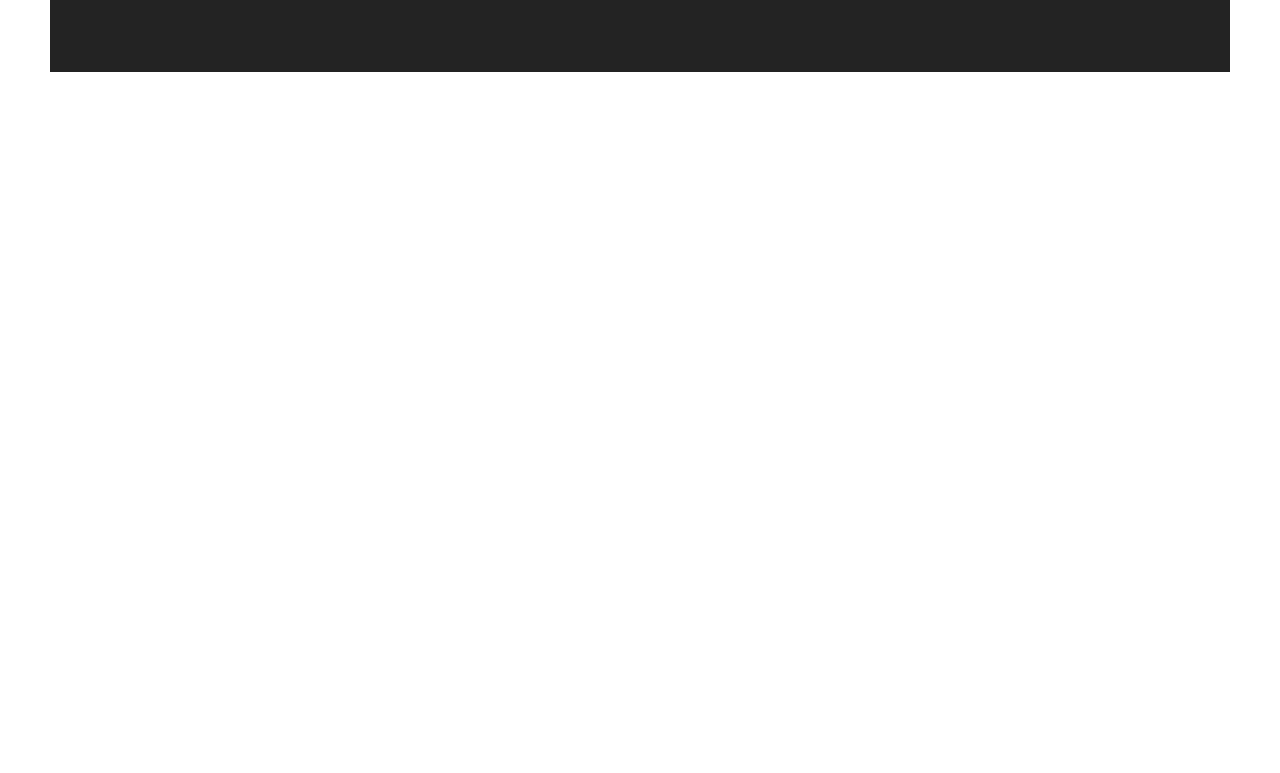
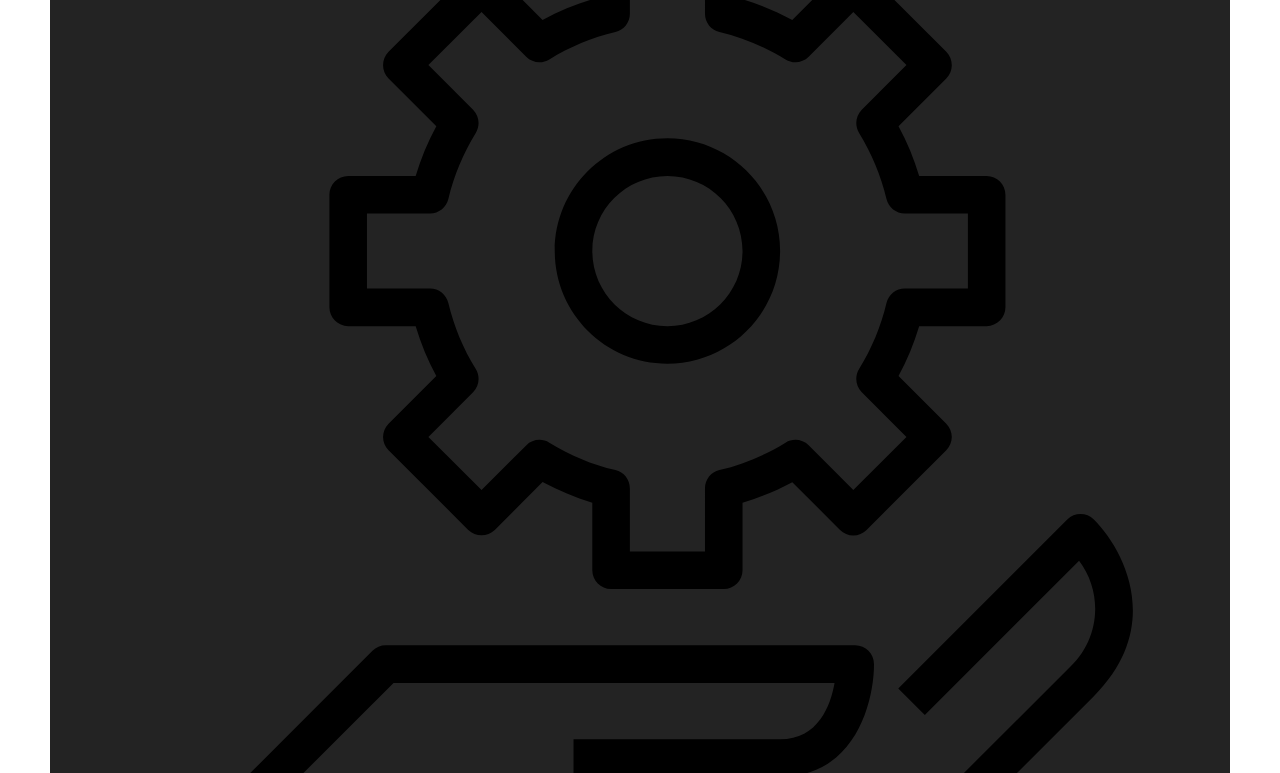
Before and after one commit to abhinavgandham/mywp1, a website built with Parcel: page index.html in a window 1280 px wide. Shown: the part 5844-6617 px from the top of the page. Before the commit the page ends 5966 px from the top, so only its background shows below. Built offline with nearby package versions, Linux system fonts and the light colour scheme.

Commit message:
logo.svg changed to settings.svg.

```diff
--- a/index.html
+++ b/index.html
@@ -375,7 +375,7 @@
 
   </section>
   <div class="footer__brand">
-    <img src="images/logo.svg" alt="">
+    <img src="images/settings.svg" alt="">
     <p class="footer__copyright">Copyright 2020 Mosh Hamedani</p>
   </div>
         <script src="components/main.js"></script>
```
